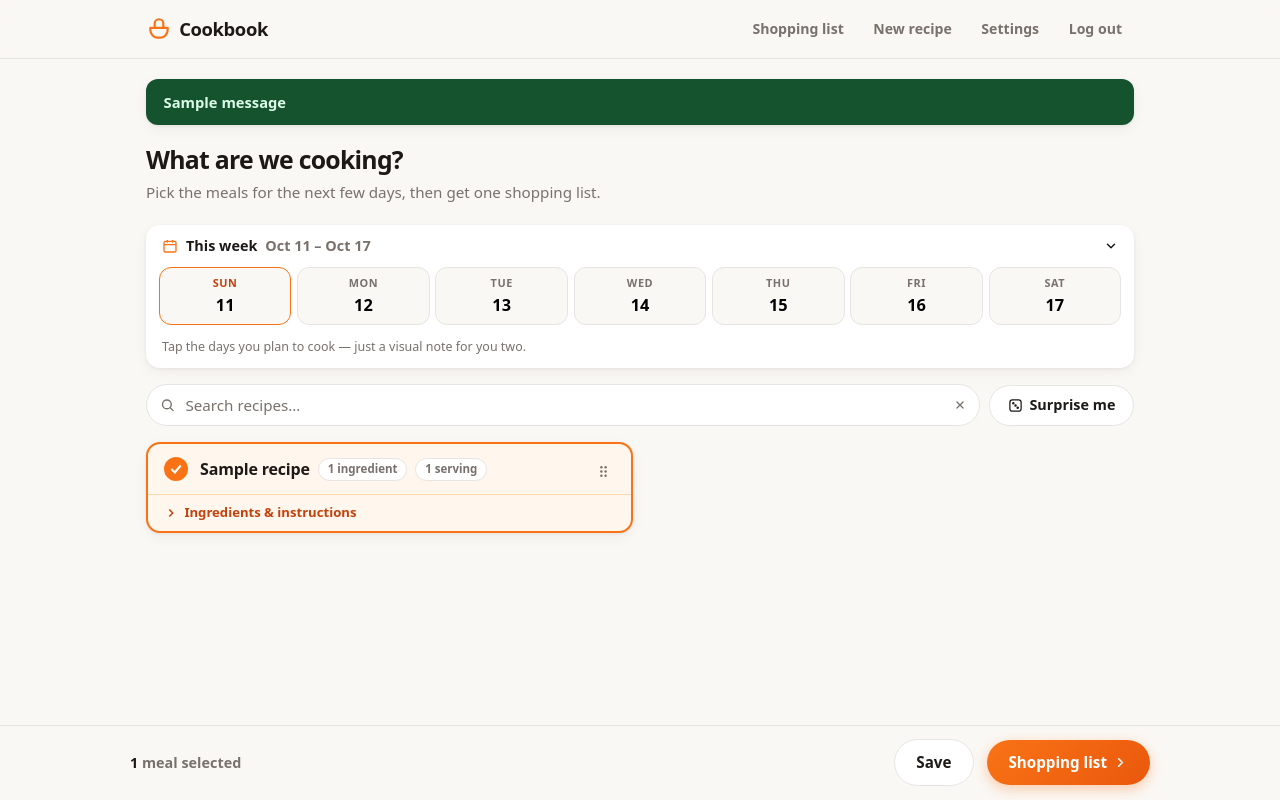
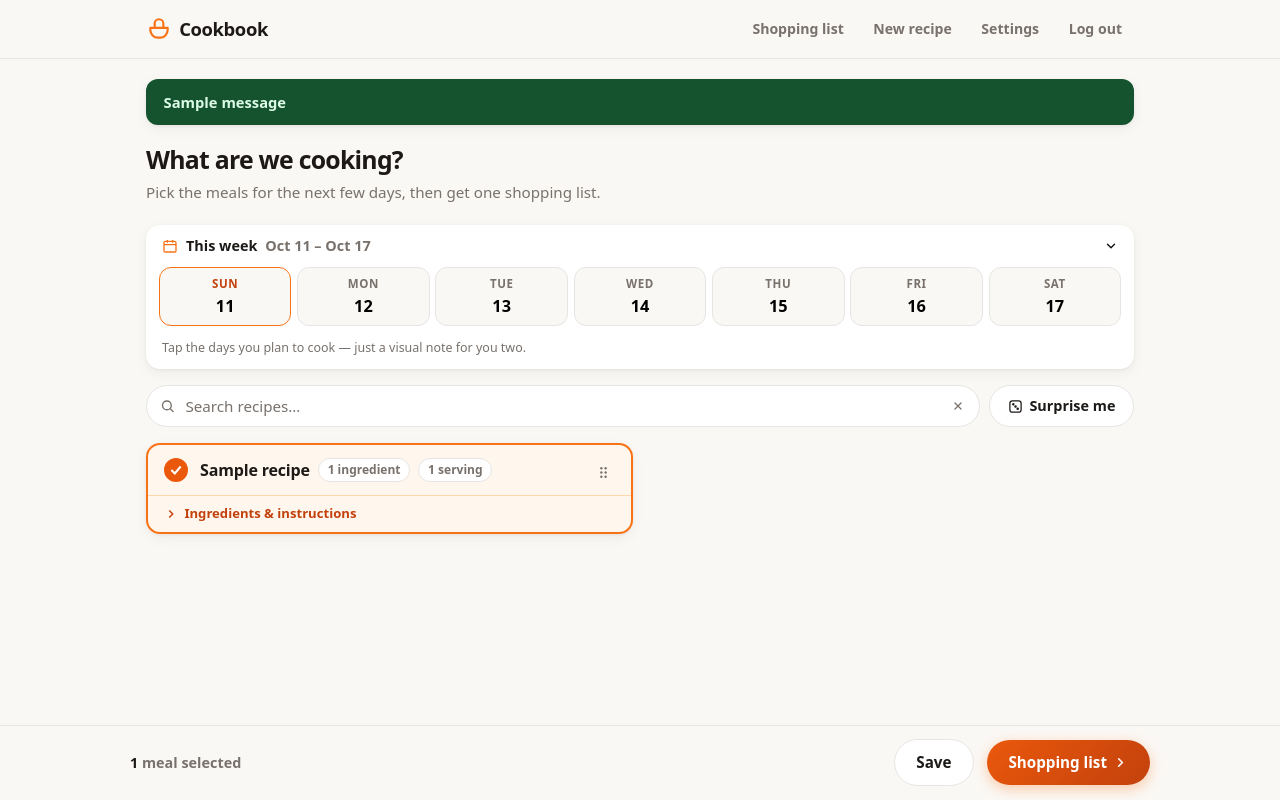
Before and after one commit to andrejus-kuznecovas/cookbook, a Django app: page / in a window 1280 px wide, after a click that opens the changed part. Run offline with Django 5.2, Linux system fonts and the light colour scheme; a user stored in the database is signed in; tables that the repository leaves empty hold one stand-in row (values such as "Sample post"); one stand-in notice (Sample message) is shown; data that the repository does not hold is empty.

Commit message:
Accessibility pass from Apple HIG review: contrast, focus, motion, target sizes
- White text sat on #f97316 at 2.8:1, below the 3:1 bold-text minimum.
  New --accent-fill (#ea580c, 3.6:1) and --accent-fill-strong (#c2410c,
  5.2:1) tokens now back the primary button, marked day pills, selected
  check rings, and the checked theme option. #f97316 stays on icons and
  borders.
- Visible keyboard focus: global :focus-visible outline, plus outlines on
  the drawn check-rings for the visually hidden checkboxes.
- prefers-reduced-motion disables the view transition and animations;
  prefers-reduced-transparency makes the header and action bar opaque.
- Control sizes: search-clear 26px -> 32px, remove buttons 32px -> 36px.
- Text sizes: day-pill weekday 10.9px -> 11.5px, chips 11.5px -> 12px.
- Screen readers: toasts get role=status, the selection and pick-up
  counters get aria-live=polite.

Co-authored-by: Cursor <cursoragent@cursor.com>

```diff
--- a/meals/templates/meals/base.html
+++ b/meals/templates/meals/base.html
@@ -18,6 +18,10 @@
     :root {
       color-scheme: light dark;
       --accent: #f97316;
+      /* Fills that carry white text or icons. White on #f97316 is only
+         2.8:1; #ea580c gives 3.6:1 and #c2410c gives 5.2:1 (WCAG). */
+      --accent-fill: #ea580c;
+      --accent-fill-strong: #c2410c;
       --accent-dark: #c2410c;
       --accent-soft: #fff7ed;
       --accent-border: #fed7aa;
@@ -32,8 +36,29 @@
     }
     * { box-sizing: border-box; }
     html { -webkit-text-size-adjust: 100%; }
-    /* Smooth cross-fade between page loads (modern browsers). */
-    @view-transition { navigation: auto; }
+    /* Smooth cross-fade between page loads (modern browsers),
+       skipped for people who prefer reduced motion. */
+    @media (prefers-reduced-motion: no-preference) {
+      @view-transition { navigation: auto; }
+    }
+    @media (prefers-reduced-motion: reduce) {
+      *, *::before, *::after {
+        transition-duration: 0.01ms !important;
+        animation-duration: 0.01ms !important;
+      }
+    }
+    /* Visible keyboard focus on buttons, links, summaries, day pills. */
+    :focus-visible {
+      outline: 2px solid var(--accent-dark);
+      outline-offset: 2px;
+    }
+    /* The real checkboxes are visually hidden, so move keyboard focus
+       onto the drawn ring. */
+    .recipe-main input:focus-visible + .check-ring,
+    .shop-item input:focus-visible + .check-ring {
+      outline: 2px solid var(--accent-dark);
+      outline-offset: 2px;
+    }
     body {
       margin: 0;
       font-family: system-ui, -apple-system, "Segoe UI", Roboto, sans-serif;
@@ -178,13 +203,13 @@
       transition: opacity 0.15s, transform 0.15s;
     }
     .recipe-card.selected .check-ring {
-      border-color: var(--accent);
-      background: var(--accent);
+      border-color: var(--accent-fill);
+      background: var(--accent-fill);
     }
     .recipe-card.selected .check-ring svg { opacity: 1; transform: scale(1); }
     .recipe-title { font-weight: 700; font-size: 1rem; letter-spacing: -0.01em; }
     .chip {
-      font-size: 0.72rem;
+      font-size: 0.75rem;
       font-weight: 600;
       color: var(--muted);
       background: var(--bg);
@@ -272,7 +297,7 @@
       -webkit-tap-highlight-color: transparent;
     }
     .day-pill .dow {
-      font-size: 0.68rem;
+      font-size: 0.72rem;
       font-weight: 700;
       text-transform: uppercase;
       letter-spacing: 0.05em;
@@ -332,7 +357,7 @@
     }
     button:active, .btn:active { transform: scale(0.97); }
     .btn-primary {
-      background: linear-gradient(135deg, var(--accent), #ea580c);
+      background: linear-gradient(135deg, var(--accent-fill), var(--accent-fill-strong));
       color: white;
       box-shadow: 0 4px 14px rgba(249, 115, 22, 0.35);
     }
@@ -552,14 +577,14 @@
     }
     .search-clear {
       position: absolute;
-      right: 0.45rem;
+      right: 0.35rem;
       top: 50%;
       transform: translateY(-50%);
       display: inline-flex;
       align-items: center;
       justify-content: center;
-      width: 26px;
-      height: 26px;
+      width: 32px;
+      height: 32px;
       padding: 0;
       border: none;
       border-radius: 999px;
--- a/meals/templates/meals/recipe_list.html
+++ b/meals/templates/meals/recipe_list.html
@@ -88,7 +88,7 @@
 
   <div class="actionbar">
     <div class="actionbar-inner">
-      <span class="selected-count" id="selected-count"></span>
+      <span class="selected-count" id="selected-count" aria-live="polite"></span>
       <button type="submit" class="btn-ghost">Save</button>
       <button type="submit" name="show_list" value="1" class="btn-primary" id="show-list-btn">
         Shopping list
--- a/meals/templates/meals/shopping_list.html
+++ b/meals/templates/meals/shopping_list.html
@@ -10,7 +10,7 @@
   For {% for r in planned_recipes %}<strong>{{ r.name }}</strong>{% if not forloop.last %}, {% endif %}{% endfor %}
 </p>
 
-<p class="progress-note" id="progress-note"></p>
+<p class="progress-note" id="progress-note" aria-live="polite"></p>
 
 <div class="shop-card" id="shop-card">
   {% for line in lines %}
```
Also changed, not shown: other parts of meals/templates/meals/base.html (+28 -16 lines).
